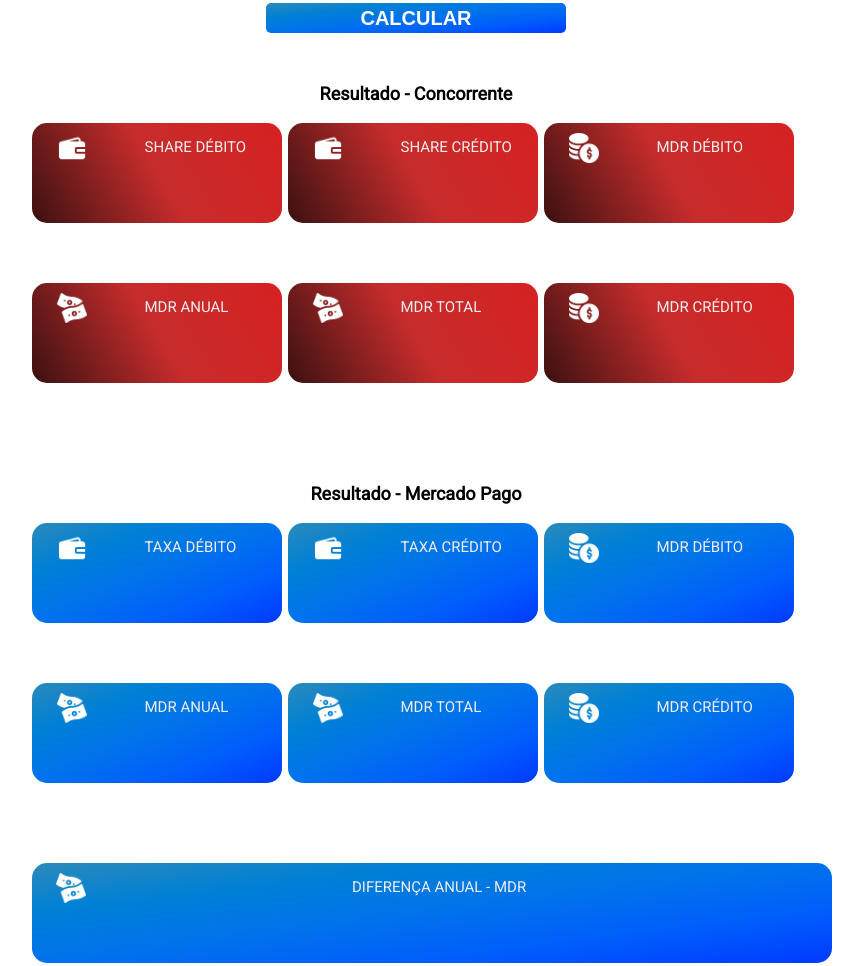
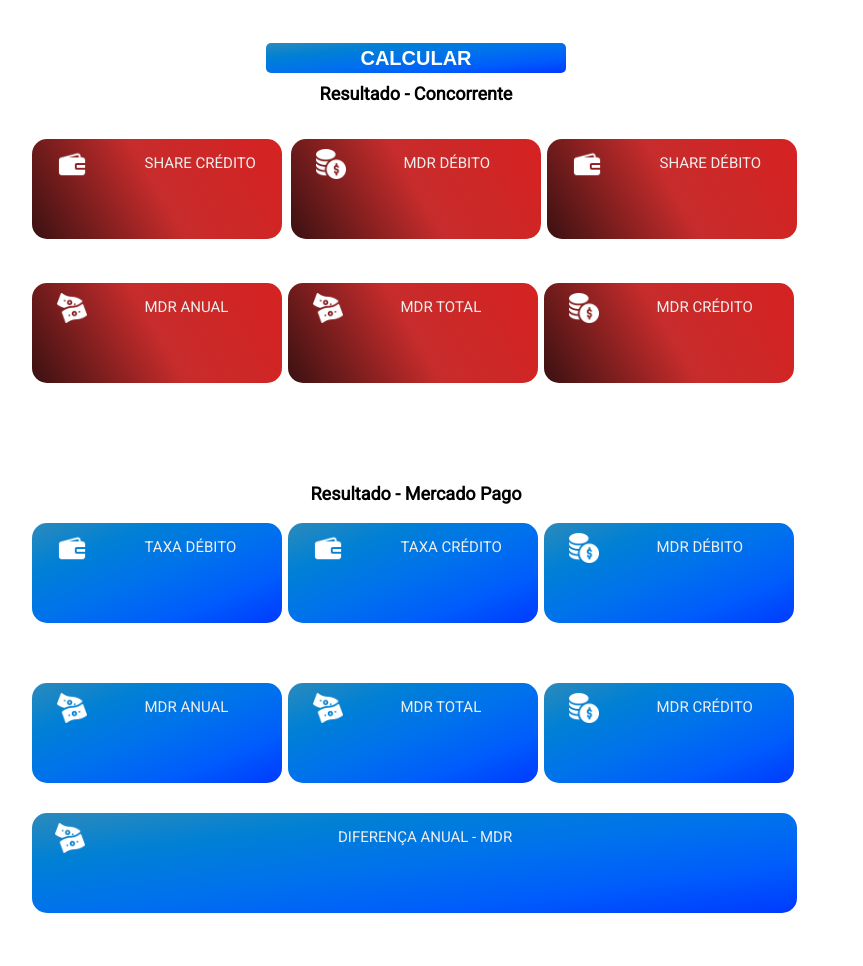
Before and after one commit to MIS-TEL/mp2, a plain HTML site: page index.html in a window 1280 px wide. Shown: the part 437-1403 px from the top of the page, without its empty margins (224-1087 px from the left). Drawn offline with Linux system fonts and the light colour scheme.

Commit message:
Update style.css

```diff
--- a/css/style.css
+++ b/css/style.css
@@ -12,15 +12,6 @@
 body {
     font-family: 'Roboto', sans-serif;
     background-color: white;
-    display: flex;
-    align-items: center;
-    justify-content: center;
-
-    min-height: 100vh;
-
-
-
-
 }
     a {
     text-decoration: none;
@@ -132,7 +123,7 @@
     font-size: 20px;
 
     position: absolute;
-    top: 55%;
+    top: 60%;
     left: 50%;
     transform: translateX(-50%);
     font-weight: bold;
@@ -287,10 +278,12 @@
 
 }
 
+
+
 .bloco1{
     position: absolute;
-    top: 70%;
-    left: 20%;
+    top: 72%;
+    left: 70%;
     width: 250px;
     height: 100px;
     text-align: center;
@@ -298,6 +291,7 @@
     background:linear-gradient(-120deg, #D62121, #C72C2C, #3a1111);    padding: 15px;
     z-index: -1;
     border-radius: 15px;
+    transform: translate(-50%)
 
 
 }
@@ -319,8 +313,8 @@
 
 .bloco2{
     position: absolute;
-    top: 70%;
-    left: 40%;
+    top: 72%;
+    left: 20%;
     width: 250px;
     height: 100px;
     text-align: center;
@@ -350,17 +344,16 @@
 
 .bloco3{
     position: absolute;
-    top: 70%;
-    left: 60%;
+    top: 72%;
+    left: 50%;
     width: 250px;
     height: 100px;
     text-align: center;
     font-size: 20px;
     background:linear-gradient(-120deg, #D62121, #C72C2C, #3a1111);    padding: 15px;
+    z-index: -1;
     border-radius: 15px;
-    padding: 15px;
-    z-index: -1;
-
+    transform: translate(-50%)
 
 }
 .bloco3-mp{
@@ -476,16 +469,19 @@
 }
 
 .bloco7-mp{
+    max-width: 765px;
+    width: 1500px;
+    height: 100px;
+    padding: 20px;
     position: absolute;
-    top: 180%;
-    left: 0%;
-    width: 800px;
-    height: 100px;
+    left: 00%;
+    top: 130%;
+
+    border-radius: 10px;
     text-align: center;
     font-size: 20px;
     background: linear-gradient(to left top, #003aff, #005dfc, #0072ec, #0080d5, #2c8aba);
     border-radius: 15px;
-    padding: 15px;
     z-index: -1;
 
 
```
